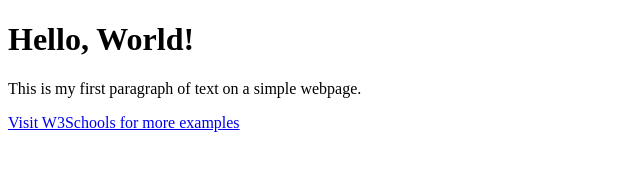
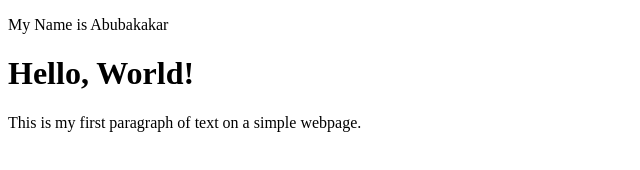
Before and after one commit to abibrahim011-ops/Project-1, a plain HTML site: page Index.html in a window 1280 px wide. Shown: the whole page, without its empty margins (0-640 px from the left). Drawn offline with Linux system fonts and the light colour scheme.

Commit message:
I added a paragraph

```diff
--- a/Index.html
+++ b/Index.html
@@ -5,10 +5,9 @@
     <title>My First Webpage</title>
 </head>
 <body>
-
+    <p>My Name is Abubakakar</p>
     <h1>Hello, World!</h1>
     <p>This is my first paragraph of text on a simple webpage.</p>
-    <a href="https://www.w3schools.com">Visit W3Schools for more examples</a>
 
 </body>
 </html>
```
